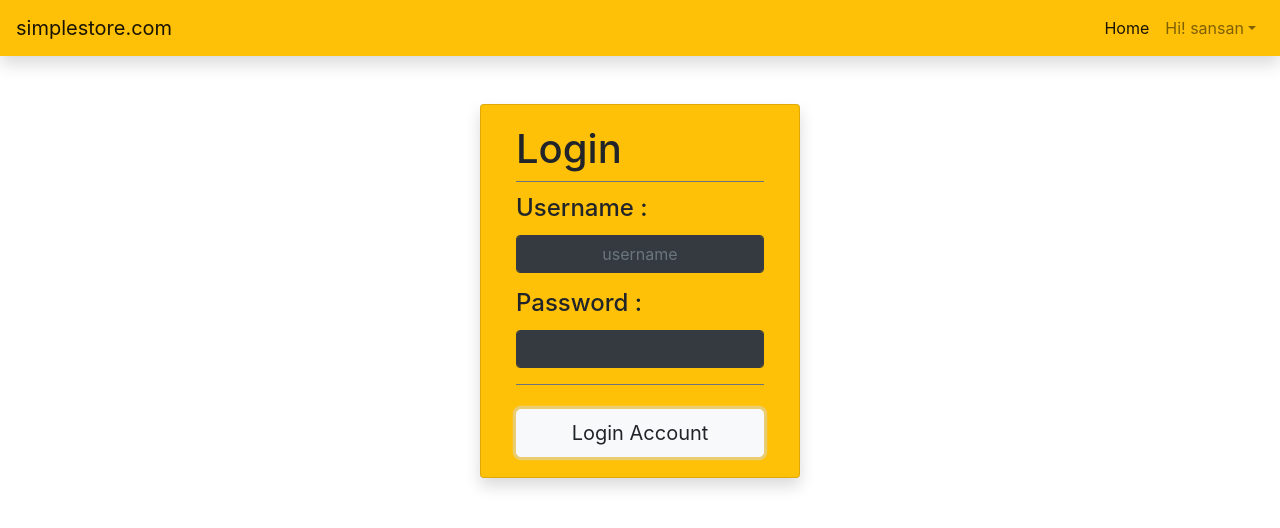
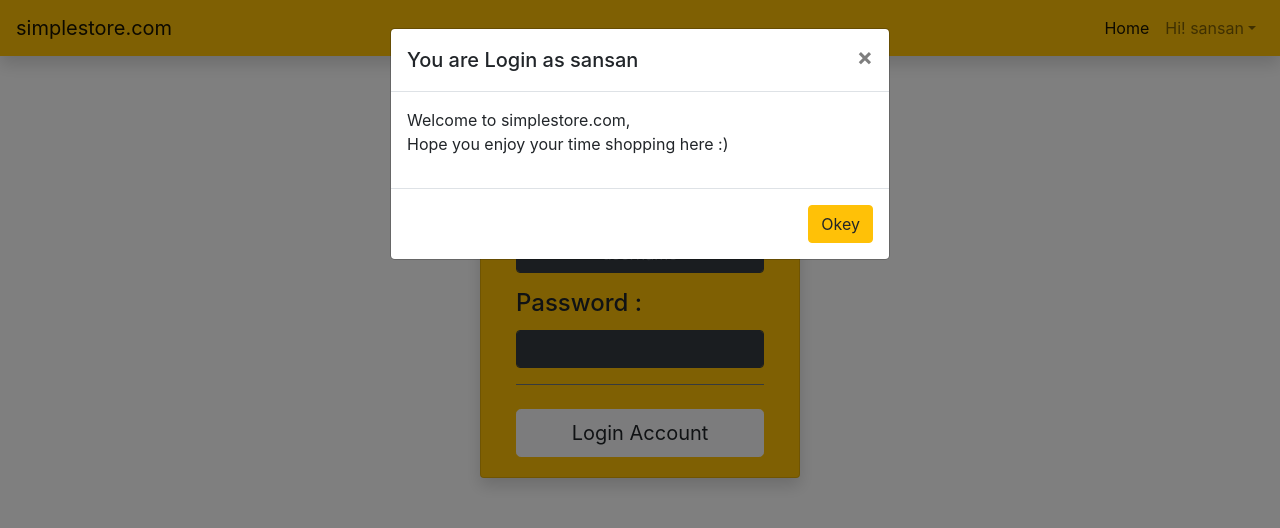
Before and after one commit to ricoantonio/jc10-simplemerce, a React (Create React App) app: page /login in a window 1280 px wide. Both pictures are taken after a click on the element "Login Account". Shown: the top 528 px of the page. Built offline with nearby package versions, Linux system fonts and the light colour scheme; data requests are answered from the project's data file.

Commit message:
Login green

```diff
--- a/src/components/Header.jsx
+++ b/src/components/Header.jsx
@@ -83,8 +83,8 @@
                     </DropdownToggle>
 
                       <DropdownMenu right>
-                        <DropdownItem href="/manageproducts">
-                            Manage
+                        <DropdownItem>
+                            <NavLink className="nav-link" to="/manageproducts"> Manage</NavLink>
                         </DropdownItem>
                         <DropdownItem>
                             Option 2
--- a/src/components/Login.jsx
+++ b/src/components/Login.jsx
@@ -1,6 +1,8 @@
 import React, { Component } from 'react'
 import { connect } from "react-redux";
 import axios from 'axios'
+
+import LoginGreen from "./LoginGreen"
 
 
 // Action Creator
@@ -17,6 +19,10 @@
 }
 
 class Login extends Component{
+
+    state={
+        login: ""
+    }
 
     onLoginClick=()=>{
         // Hanya ketika menggunakan get yang terdapat params:
@@ -37,22 +43,55 @@
 
             }else{
                 // res.data[0] ={id, email, username , password}
+
                 this.props.onLoginUser(
                     res.data[0].id,
                     res.data[0].username
 
                 );
 
+                this.setState({login:true})
+
             }
-
-        }).catch(()=>{
+        }).catch((err)=>{
 
         })
     }
 
+    renderLogin=()=>{
+        if (this.state.login==true){
+            return(
+                <div>
+                    <LoginGreen/>
+                    <div className="col-md-3 mx-auto card mt-5 bg-warning shadow">
+                        <div className="card-body">
+                            <div className="card-title border-bottom border-secondary">
+                                <h1>Login</h1>
+                            </div>
 
-    render() {
-        return (
+                            <form className="form-group border-bottom border-secondary">
+                                <div className="card-title">
+                                    <h4>Username :</h4>
+                                </div>
+                                    <input ref={(input)=>{this.username=input}} type="text" placeholder="username" className="form-control btn-dark mb-3 text-center"/>
+
+                                <div className="card-title">
+                                    <h4>Password :</h4>
+                                </div>
+                                    <input ref={(input)=>{this.password=input}} type="password" className="form-control btn-dark mb-3 text-center"/>
+                            </form>
+
+                            <div
+                            onClick={this.onLoginClick}
+                            className="text-center">
+                                <button className="btn-block btn btn-light btn-lg mt-4">Login Account</button>
+                            </div>
+                        </div>
+                    </div>
+                </div>
+            )
+        }else{
+            return(
                 <div>
                     <div className="col-md-3 mx-auto card mt-5 bg-warning shadow">
                         <div className="card-body">
@@ -84,4 +123,11 @@
         }
     }
 
+    render() {
+        return (
+            this.renderLogin()
+        )
+    }
+}
+
 export default connect(null,{onLoginUser})(Login)
--- /dev/null
+++ b/src/components/LoginGreen.jsx
@@ -0,0 +1,48 @@
+import React, { Component } from 'react'
+import { Button, Modal, ModalHeader, ModalBody, ModalFooter } from 'reactstrap'
+import {connect} from 'react-redux'
+
+class LoginGreen extends Component {
+
+    constructor(props) {
+        super(props);
+        this.state = {
+          modal: true
+        };
+
+        this.toggle = this.toggle.bind(this);
+      }
+
+      toggle() {
+        this.setState(prevState => ({
+          modal: !prevState.modal
+        }));
+      }
+
+    render(){
+        return(
+        <div>
+            <Modal isOpen={this.state.modal} toggle={this.toggle} className={this.props.className}>
+            <ModalHeader toggle={this.toggle}>You are Login as {this.props.username}</ModalHeader>
+            <ModalBody>
+                Welcome to simplestore.com,
+                <p>Hope you enjoy your time shopping here :)</p>
+            </ModalBody>
+            <ModalFooter>
+                <Button color="warning" onClick={this.toggle}>Okey</Button>
+            </ModalFooter>
+            </Modal>
+         </div>
+
+        )
+
+    }
+}
+
+const mapStateToProps=state=>{
+    return {
+        username: state.auth.username
+    }
+}
+
+export default connect(mapStateToProps)(LoginGreen)
--- a/src/components/ManageProducts.jsx
+++ b/src/components/ManageProducts.jsx
@@ -217,14 +217,30 @@
                         </thead>
                         <tbody>
                             <tr>
-                                <td><input ref={(input)=>{this.name=input}} className="form-control btn btn-light shadow-sm" type="text"/></td>
-                                <td><input ref={(input)=>{this.desc=input}} className="form-control btn btn-light shadow-sm" type="text"/></td>
-                                <td><input ref={(input)=>{this.price=input}} className="form-control btn btn-light shadow-sm" type="text"/></td>
-                                <td><input ref={(input)=>{this.pic=input}} className="form-control btn btn-light shadow-sm" type="text"/></td>
                                 <td>
-                                    <button
-                                    onClick={this.onAddProduct}
-                                    className="btn btn btn-success"><b>+</b></button>
+                                    <input ref={(input)=>{this.name=input}}
+                                    className="form-control btn btn-light shadow-sm"
+                                    type="text"/>
+                                </td>
+                                <td>
+                                    <input ref={(input)=>{this.desc=input}}
+                                    className="form-control btn btn-light shadow-sm"
+                                    type="text"/>
+                                </td>
+                                <td>
+                                    <input ref={(input)=>{this.price=input}}
+                                    className="form-control btn btn-light shadow-sm"
+                                    type="text"/>
+                                </td>
+                                <td>
+                                    <input ref={(input)=>{this.pic=input}}
+                                    className="form-control btn btn-light shadow-sm"
+                                    type="text"/>
+                                </td>
+                                <td>
+                                    <button onClick={this.onAddProduct}
+                                        className="btn btn btn-success"><b>+</b>
+                                    </button>
                                 </td>
                             </tr>
                         </tbody>
--- a/src/reducers/index.js
+++ b/src/reducers/index.js
@@ -9,7 +9,7 @@
 const AuthReducer=(state=init, action)=>{
     switch (action.type) {
         case 'LOGIN_SUCCESS':
-            // Ankan menyalin property di state untuk kemudian di ubah id dan usernamenya
+            // Akan menyalin property di state untuk kemudian di ubah id dan usernamenya
             return {...state, id: action.payload.id, username: action.payload.username}
 
         default:
```
Lines whose indentation alone changed are shown as unchanged.
